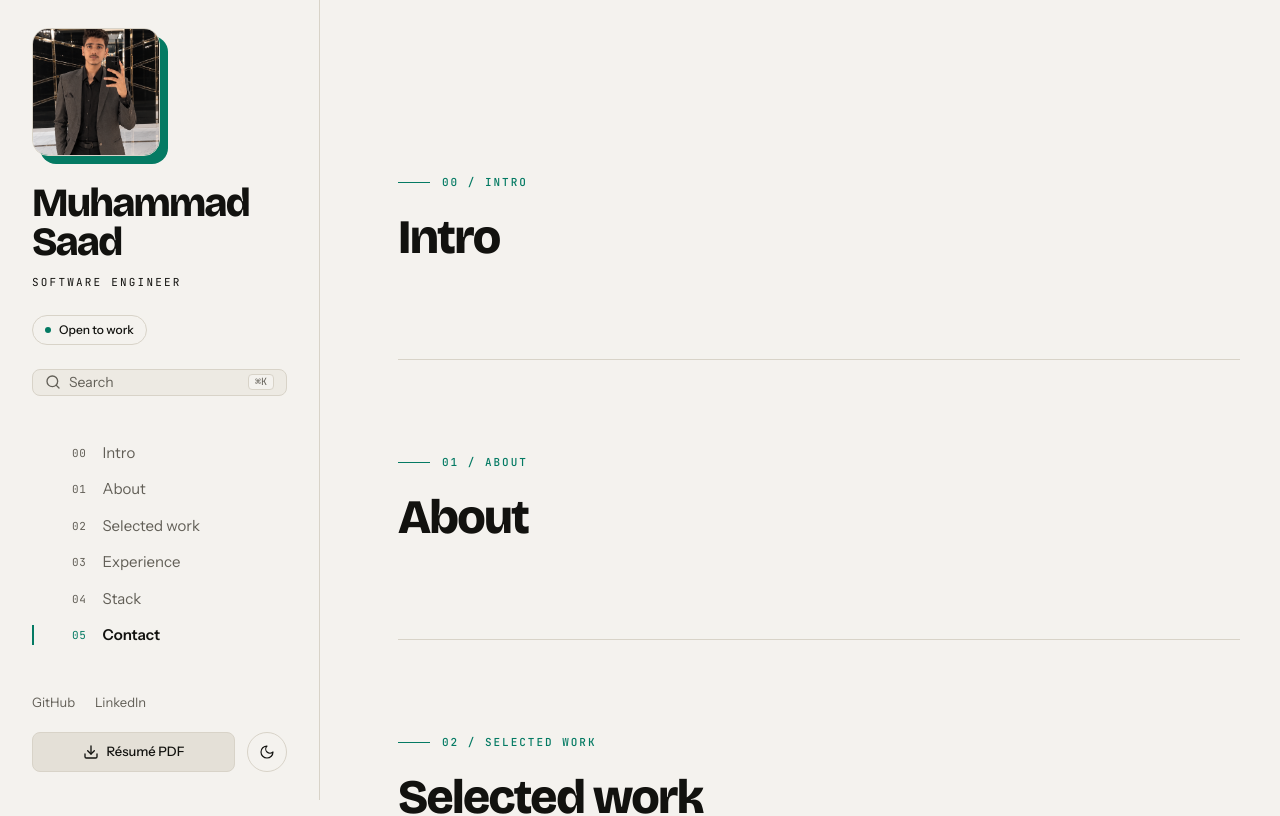
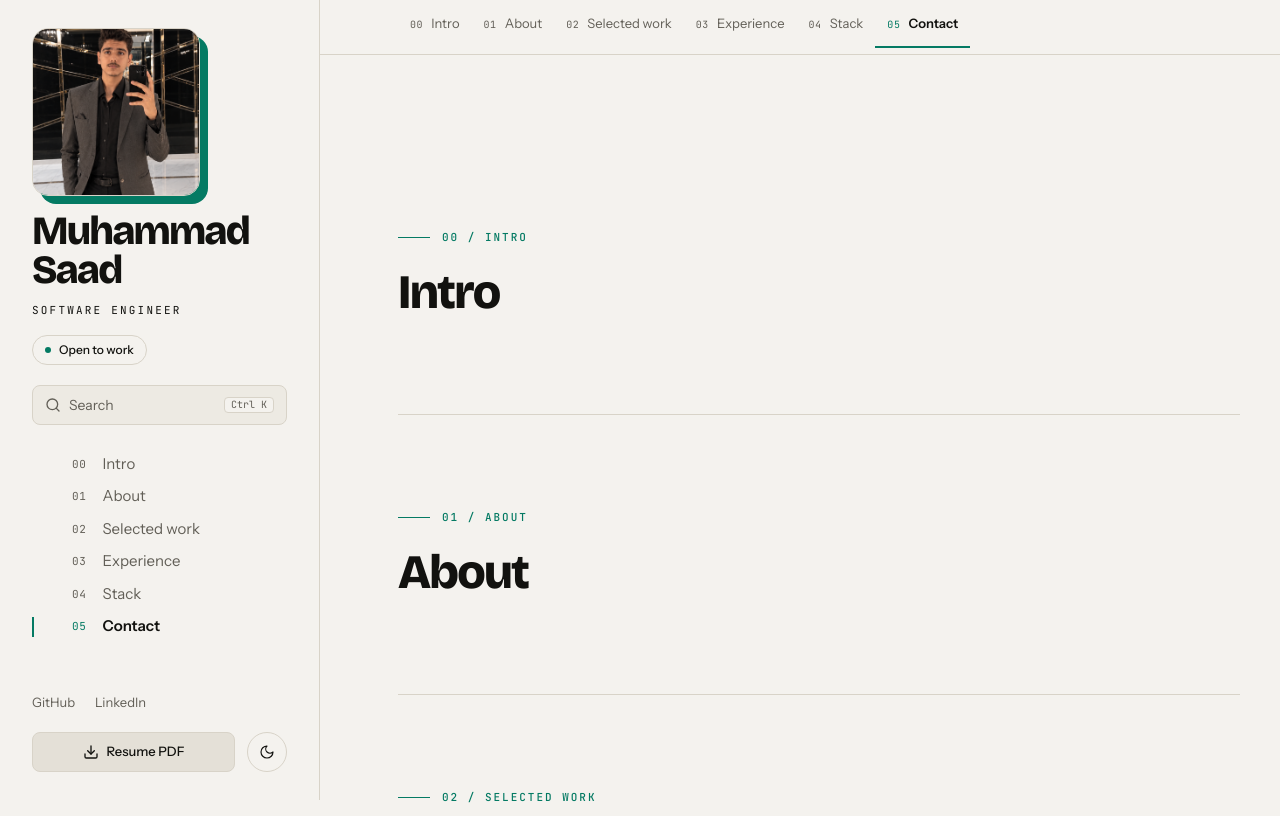
Before and after one commit to code-with-saad/Saad.dev, a Next.js app: page / in a window 1280 px wide. Shown: the top 816 px of the page. Built offline with nearby package versions, Linux system fonts and the light colour scheme.

Commit message:
Add top section strip, react-icons, and sharp portrait

```diff
--- a/app/globals.css
+++ b/app/globals.css
@@ -154,6 +154,28 @@
   background: var(--muted);
 }
 
+.section-scroll {
+  scrollbar-width: thin;
+  scrollbar-color: var(--line-strong) var(--line);
+}
+
+.section-scroll::-webkit-scrollbar {
+  height: 4px;
+}
+
+.section-scroll::-webkit-scrollbar-track {
+  background: var(--line);
+}
+
+.section-scroll::-webkit-scrollbar-thumb {
+  background: var(--line-strong);
+  border-radius: 999px;
+}
+
+.section-scroll::-webkit-scrollbar-thumb:hover {
+  background: var(--muted);
+}
+
 .theme-switching,
 .theme-switching *,
 .theme-switching *::before,
--- a/app/page.tsx
+++ b/app/page.tsx
@@ -1,24 +1,7 @@
+import SectionBar from "@/components/SectionBar";
+import SectionShell from "@/components/SectionShell";
 import Sidebar from "@/components/Sidebar";
-import SectionShell from "@/components/SectionShell";
-
-const SECTIONS = [
-  { id: "intro", index: "00", label: "INTRO", title: "Intro" },
-  { id: "about", index: "01", label: "ABOUT", title: "About" },
-  {
-    id: "work",
-    index: "02",
-    label: "SELECTED WORK",
-    title: "Selected work",
-  },
-  {
-    id: "experience",
-    index: "03",
-    label: "EXPERIENCE",
-    title: "Experience",
-  },
-  { id: "stack", index: "04", label: "STACK", title: "Stack" },
-  { id: "contact", index: "05", label: "CONTACT", title: "Contact" },
-];
+import { SECTIONS } from "@/data/sections";
 
 export default function Home() {
   return (
@@ -26,17 +9,13 @@ export default function Home() {
       <Sidebar />
 
       <main id="main-content" className="min-[900px]:ml-80">
+        <SectionBar />
+
         <div className="min-[900px]:pl-[78px] min-[900px]:pr-10">
           <div className="mx-auto max-w-[900px] px-5 py-8 min-[900px]:mx-0 min-[900px]:px-0 min-[900px]:py-20">
             <div className="divide-y divide-line">
-              {SECTIONS.map((section) => (
-                <SectionShell
-                  key={section.id}
-                  id={section.id}
-                  index={section.index}
-                  label={section.label}
-                  title={section.title}
-                />
+              {SECTIONS.map(({ id, index, label }) => (
+                <SectionShell key={id} id={id} index={index} label={label} />
               ))}
             </div>
           </div>
--- /dev/null
+++ b/components/SectionBar.tsx
@@ -0,0 +1,80 @@
+"use client";
+
+import { useEffect, useRef } from "react";
+import { SECTIONS } from "@/data/sections";
+import { useActiveSection } from "@/hooks/useActiveSection";
+
+export default function SectionBar() {
+  const [active] = useActiveSection();
+  const scrollerRef = useRef<HTMLDivElement>(null);
+
+  useEffect(() => {
+    const scroller = scrollerRef.current;
+    if (!scroller) return;
+
+    const item = scroller.querySelector<HTMLElement>(
+      `[data-section="${active}"]`
+    );
+    if (!item) return;
+
+    const scrollerRect = scroller.getBoundingClientRect();
+    const itemRect = item.getBoundingClientRect();
+    const left =
+      scroller.scrollLeft +
+      itemRect.left -
+      scrollerRect.left -
+      (scrollerRect.width - itemRect.width) / 2;
+
+    scroller.scrollTo({ left: Math.max(0, left), behavior: "smooth" });
+  }, [active]);
+
+  return (
+    <div className="sticky top-[73px] z-30 border-b border-line bg-canvas min-[900px]:top-0">
+      <div className="px-5 min-[900px]:pl-[78px] min-[900px]:pr-10">
+        <div className="min-[900px]:max-w-[900px]">
+          <nav aria-label="Section shortcuts">
+            <div
+              ref={scrollerRef}
+              className="section-scroll flex overflow-x-auto pb-1.5"
+            >
+              {SECTIONS.map((item) => {
+                const isActive = active === item.id;
+
+                return (
+                  <a
+                    key={item.id}
+                    href={`#${item.id}`}
+                    data-section={item.id}
+                    aria-current={isActive ? "location" : undefined}
+                    className="relative flex h-12 shrink-0 items-center gap-2 px-3 text-[13px] transition-colors hover:text-ink focus-visible:outline-none focus-visible:ring-2 focus-visible:ring-inset focus-visible:ring-accent"
+                  >
+                    <span
+                      className={`font-mono text-[10px] tracking-[0.06em] ${
+                        isActive ? "text-accent" : "text-muted"
+                      }`}
+                    >
+                      {item.index}
+                    </span>
+                    <span
+                      className={
+                        isActive ? "font-semibold text-ink" : "text-muted"
+                      }
+                    >
+                      {item.label}
+                    </span>
+                    <span
+                      aria-hidden="true"
+                      className={`absolute inset-x-0 bottom-0 h-[2px] ${
+                        isActive ? "bg-accent" : "bg-transparent"
+                      }`}
+                    />
+                  </a>
+                );
+              })}
+            </div>
+          </nav>
+        </div>
+      </div>
+    </div>
+  );
+}
--- a/components/SectionShell.tsx
+++ b/components/SectionShell.tsx
@@ -2,20 +2,18 @@ type SectionShellProps = {
   id: string;
   index: string;
   label: string;
-  title: string;
 };
 
 export default function SectionShell({
   id,
   index,
   label,
-  title,
 }: SectionShellProps) {
   return (
     <section
       id={id}
       aria-labelledby={`${id}-title`}
-      className="scroll-mt-20 py-20 min-[900px]:scroll-mt-6 min-[900px]:py-24"
+      className="scroll-mt-[138px] py-20 min-[900px]:scroll-mt-[72px] min-[900px]:py-24"
     >
       <div className="flex items-center gap-3">
         <span aria-hidden="true" className="h-px w-8 bg-accent" />
@@ -24,7 +22,7 @@ export default function SectionShell({
         </p>
       </div>
       <h2 id={`${id}-title`} className="section-title mt-6">
-        {title}
+        {label}
       </h2>
     </section>
   );
--- a/components/Sidebar.tsx
+++ b/components/Sidebar.tsx
@@ -2,7 +2,9 @@
 
 import { useEffect, useRef, useState } from "react";
 import Image from "next/image";
-import { Download, Menu, Search, X } from "lucide-react";
+import { LuDownload, LuMenu, LuSearch, LuX } from "react-icons/lu";
+import { SECTIONS } from "@/data/sections";
+import { useActiveSection } from "@/hooks/useActiveSection";
 import ThemeToggle from "./ThemeToggle";
 
 const NAME = "Muhammad Saad";
@@ -11,15 +13,6 @@ const ROLE = "SOFTWARE ENGINEER";
 const GITHUB_URL = "https://github.com/code-with-saad";
 const LINKEDIN_URL = "https://www.linkedin.com/in/codewithsaad";
 const RESUME_URL = "/resume.pdf";
-
-const NAV_ITEMS = [
-  { id: "intro", index: "00", label: "Intro" },
-  { id: "about", index: "01", label: "About" },
-  { id: "work", index: "02", label: "Selected work" },
-  { id: "experience", index: "03", label: "Experience" },
-  { id: "stack", index: "04", label: "Stack" },
-  { id: "contact", index: "05", label: "Contact" },
-];
 
 type NavListProps = {
   active: string;
@@ -30,7 +23,7 @@ type NavListProps = {
 function NavList({ active, size = "md", onNavigate }: NavListProps) {
   return (
     <ul className="space-y-0.5">
-      {NAV_ITEMS.map((item) => {
+      {SECTIONS.map((item) => {
         const isActive = active === item.id;
 
         return (
@@ -40,7 +33,7 @@ function NavList({ active, size = "md", onNavigate }: NavListProps) {
               onClick={() => onNavigate?.(item.id)}
               aria-current={isActive ? "location" : undefined}
               className={`group relative flex items-center gap-4 pl-10 ${
-                size === "lg" ? "py-3" : "py-1.5"
+                size === "lg" ? "py-3" : "py-1"
               }`}
             >
               <span
@@ -77,7 +70,7 @@ function Portrait() {
   const [failed, setFailed] = useState(false);
 
   return (
-    <div className="relative w-[128px]">
+    <div className="relative w-[168px]">
       <div
         aria-hidden="true"
         className="absolute -bottom-2 -right-2 h-full w-full rounded-2xl bg-accent"
@@ -85,7 +78,7 @@ function Portrait() {
       <div className="relative aspect-square w-full overflow-hidden rounded-2xl border border-line bg-surface-2">
         {failed ? (
           <div className="flex h-full w-full items-center justify-center">
-            <span className="font-display text-3xl font-extrabold tracking-tight text-accent">
+            <span className="font-display text-4xl font-extrabold tracking-tight text-accent">
               MS
             </span>
           </div>
@@ -93,8 +86,10 @@ function Portrait() {
           <Image
             src="/saad.jpg"
             alt="Portrait of Muhammad Saad"
-            width={128}
-            height={128}
+            width={336}
+            height={336}
+            quality={90}
+            loading="eager"
             onError={() => setFailed(true)}
             className="h-full w-full object-cover"
           />
@@ -131,8 +126,8 @@ function SidebarActions() {
           download
           className="inline-flex h-10 flex-1 items-center justify-center gap-2 rounded-lg border border-line bg-surface-2 px-3 text-[13px] font-medium text-ink transition-colors hover:bg-line focus-visible:outline-none focus-visible:ring-2 focus-visible:ring-accent focus-visible:ring-offset-2 focus-visible:ring-offset-canvas"
         >
-          <Download className="h-4 w-4" aria-hidden="true" />
-          Résumé PDF
+          <LuDownload className="h-4 w-4" aria-hidden="true" />
+          Resume PDF
         </a>
         <ThemeToggle />
       </div>
@@ -141,62 +136,10 @@ function SidebarActions() {
 }
 
 export default function Sidebar() {
-  const [active, setActive] = useState("intro");
+  const [active, setActive] = useActiveSection();
   const [menuOpen, setMenuOpen] = useState(false);
   const closeButtonRef = useRef<HTMLButtonElement>(null);
   const menuButtonRef = useRef<HTMLButtonElement>(null);
-
-  useEffect(() => {
-    const sections = NAV_ITEMS.map((item) =>
-      document.getElementById(item.id)
-    ).filter((section): section is HTMLElement => section !== null);
-
-    const ratios = new Map<string, number>();
-
-    const observer = new IntersectionObserver(
-      (entries) => {
-        entries.forEach((entry) => {
-          ratios.set(
-            entry.target.id,
-            entry.isIntersecting ? entry.intersectionRatio : 0
-          );
-        });
-
-        let next = "";
-        let best = 0;
-
-        NAV_ITEMS.forEach(({ id }) => {
-          const ratio = ratios.get(id) ?? 0;
-          if (ratio > best) {
-            best = ratio;
-            next = id;
-          }
-        });
-
-        if (next) setActive(next);
-      },
-      {
-        rootMargin: "-12% 0px -60% 0px",
-        threshold: [0, 0.2, 0.4, 0.6, 0.8, 1],
-      }
-    );
-
-    sections.forEach((section) => observer.observe(section));
-
-    const handleScroll = () => {
-      const atBottom =
-        window.innerHeight + window.scrollY >=
-        document.documentElement.scrollHeight - 2;
-      if (atBottom) setActive("contact");
-    };
-
-    window.addEventListener("scroll", handleScroll, { passive: true });
-
-    return () => {
-      observer.disconnect();
-      window.removeEventListener("scroll", handleScroll);
-    };
-  }, []);
 
   useEffect(() => {
     if (!menuOpen) return;
@@ -243,12 +186,12 @@ export default function Sidebar() {
         <a
           href="#intro"
           aria-label="Muhammad Saad, back to intro"
-          className="block w-[128px] rounded-2xl focus-visible:outline-none focus-visible:ring-2 focus-visible:ring-accent focus-visible:ring-offset-4 focus-visible:ring-offset-canvas"
+          className="block w-[168px] rounded-2xl focus-visible:outline-none focus-visible:ring-2 focus-visible:ring-accent focus-visible:ring-offset-4 focus-visible:ring-offset-canvas"
         >
           <Portrait />
         </a>
 
-        <h1 className="mt-7 font-display text-[40px] font-extrabold leading-[0.98] tracking-[-0.045em] text-ink">
+        <h1 className="mt-4 font-display text-[40px] font-extrabold leading-[0.98] tracking-[-0.045em] text-ink">
           {NAME_LINES.map((line) => (
             <span key={line} className="block">
               {line}
@@ -260,7 +203,7 @@ export default function Sidebar() {
           {ROLE}
         </p>
 
-        <div className="mt-6">
+        <div className="mt-4">
           <span className="inline-flex items-center gap-2 rounded-full border border-line px-3 py-1.5 text-xs font-medium text-ink">
             <span
               aria-hidden="true"
@@ -272,20 +215,20 @@ export default function Sidebar() {
 
         <div
           aria-hidden="true"
-          className="mt-6 flex h-10 items-center gap-2 rounded-lg border border-line bg-surface px-3 text-sm text-muted"
+          className="mt-5 flex h-10 items-center gap-2 rounded-lg border border-line bg-surface px-3 text-sm text-muted"
         >
-          <Search className="h-4 w-4 shrink-0" />
+          <LuSearch className="h-4 w-4 shrink-0" />
           <span className="flex-1 truncate">Search</span>
           <kbd className="rounded border border-line bg-canvas px-1.5 py-0.5 font-mono text-[10px] leading-none text-muted">
-            ⌘K
+            Ctrl K
           </kbd>
         </div>
 
-        <nav aria-label="Sections" className="mt-10">
+        <nav aria-label="Sections" className="mt-6">
           <NavList active={active} onNavigate={navigate} />
         </nav>
 
-        <div className="mt-auto pt-10">
+        <div className="mt-auto pt-6">
           <SidebarActions />
         </div>
       </aside>
@@ -311,7 +254,7 @@ export default function Sidebar() {
               aria-controls="mobile-navigation"
               className="inline-flex h-10 w-10 items-center justify-center rounded-full border border-line text-ink transition-colors hover:bg-surface focus-visible:outline-none focus-visible:ring-2 focus-visible:ring-accent focus-visible:ring-offset-2 focus-visible:ring-offset-canvas"
             >
-              <Menu className="h-4 w-4" aria-hidden="true" />
+              <LuMenu className="h-4 w-4" aria-hidden="true" />
             </button>
           </div>
         </div>
@@ -337,7 +280,7 @@ export default function Sidebar() {
                 aria-label="Close navigation"
                 className="inline-flex h-10 w-10 items-center justify-center rounded-full border border-line text-ink transition-colors hover:bg-surface focus-visible:outline-none focus-visible:ring-2 focus-visible:ring-accent focus-visible:ring-offset-2 focus-visible:ring-offset-canvas"
               >
-                <X className="h-4 w-4" aria-hidden="true" />
+                <LuX className="h-4 w-4" aria-hidden="true" />
               </button>
             </div>
           </div>
--- a/components/ThemeToggle.tsx
+++ b/components/ThemeToggle.tsx
@@ -1,7 +1,7 @@
 "use client";
 
 import { useEffect, useSyncExternalStore } from "react";
-import { Moon, Sun } from "lucide-react";
+import { LuMoon, LuSun } from "react-icons/lu";
 
 type Theme = "dark" | "light";
 
@@ -91,13 +91,13 @@ export default function ThemeToggle({ className = "" }: { className?: string })
       className={`inline-flex h-10 w-10 items-center justify-center rounded-full border border-line text-ink transition-colors hover:border-line-strong hover:bg-surface focus-visible:outline-none focus-visible:ring-2 focus-visible:ring-accent focus-visible:ring-offset-2 focus-visible:ring-offset-canvas ${className}`}
     >
       {theme === "dark" ? (
-        <Sun
+        <LuSun
           className="h-4 w-4"
           strokeWidth={1.75}
           aria-hidden="true"
         />
       ) : (
-        <Moon
+        <LuMoon
           className="h-4 w-4"
           strokeWidth={1.75}
           aria-hidden="true"
--- /dev/null
+++ b/data/sections.ts
@@ -0,0 +1,14 @@
+export type Section = {
+  id: string;
+  index: string;
+  label: string;
+};
+
+export const SECTIONS: Section[] = [
+  { id: "intro", index: "00", label: "Intro" },
+  { id: "about", index: "01", label: "About" },
+  { id: "work", index: "02", label: "Selected work" },
+  { id: "experience", index: "03", label: "Experience" },
+  { id: "stack", index: "04", label: "Stack" },
+  { id: "contact", index: "05", label: "Contact" },
+];
--- /dev/null
+++ b/hooks/useActiveSection.ts
@@ -0,0 +1,60 @@
+"use client";
+
+import { useEffect, useState } from "react";
+import { SECTIONS } from "@/data/sections";
+
+const ACTIVATION_LINE = 150;
+
+export function useActiveSection() {
+  const [active, setActive] = useState(SECTIONS[0].id);
+
+  useEffect(() => {
+    const sections = SECTIONS.map(({ id }) =>
+      document.getElementById(id)
+    ).filter((section): section is HTMLElement => section !== null);
+
+    if (sections.length === 0) return;
+
+    let frame = 0;
+
+    const update = () => {
+      frame = 0;
+
+      const atBottom =
+        Math.ceil(window.innerHeight + window.scrollY) >=
+        document.documentElement.scrollHeight - 2;
+
+      if (atBottom) {
+        setActive(SECTIONS[SECTIONS.length - 1].id);
+        return;
+      }
+
+      let next = sections[0].id;
+
+      for (const section of sections) {
+        if (section.getBoundingClientRect().top <= ACTIVATION_LINE) {
+          next = section.id;
+        }
+      }
+
+      setActive(next);
+    };
+
+    const schedule = () => {
+      if (frame) return;
+      frame = window.requestAnimationFrame(update);
+    };
+
+    update();
+    window.addEventListener("scroll", schedule, { passive: true });
+    window.addEventListener("resize", schedule);
+
+    return () => {
+      window.cancelAnimationFrame(frame);
+      window.removeEventListener("scroll", schedule);
+      window.removeEventListener("resize", schedule);
+    };
+  }, []);
+
+  return [active, setActive] as const;
+}
--- a/next.config.ts
+++ b/next.config.ts
@@ -1,5 +1,9 @@
 import type { NextConfig } from "next";
 
-const nextConfig: NextConfig = {};
+const nextConfig: NextConfig = {
+  images: {
+    qualities: [75, 90],
+  },
+};
 
 export default nextConfig;
--- a/package.json
+++ b/package.json
@@ -9,10 +9,10 @@
     "lint": "eslint"
   },
   "dependencies": {
-    "lucide-react": "^0.469.0",
     "next": "16.3.0",
     "react": "19.2.8",
-    "react-dom": "19.2.8"
+    "react-dom": "19.2.8",
+    "react-icons": "^5.7.0"
   },
   "devDependencies": {
     "@tailwindcss/postcss": "^4",
```
Also changed, not shown: 2 other files (tests, documents, lock files or other folders).
